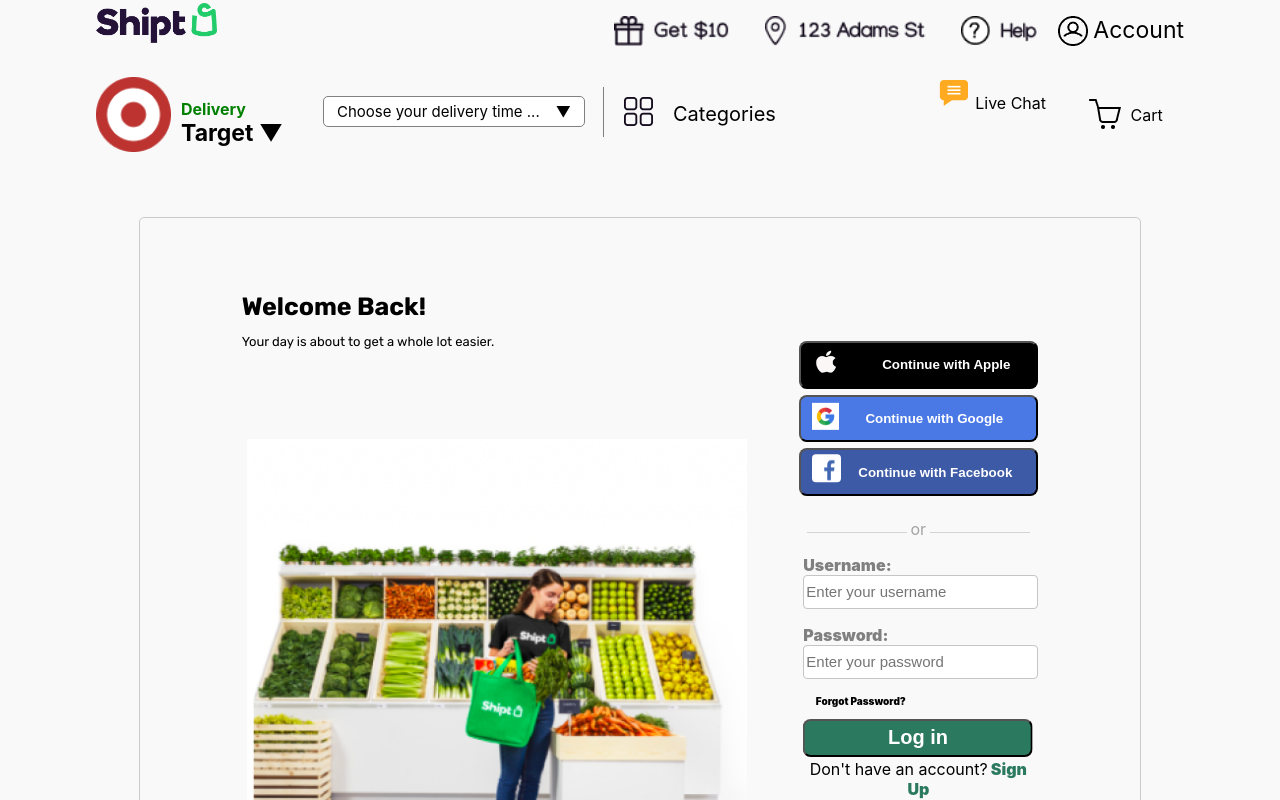
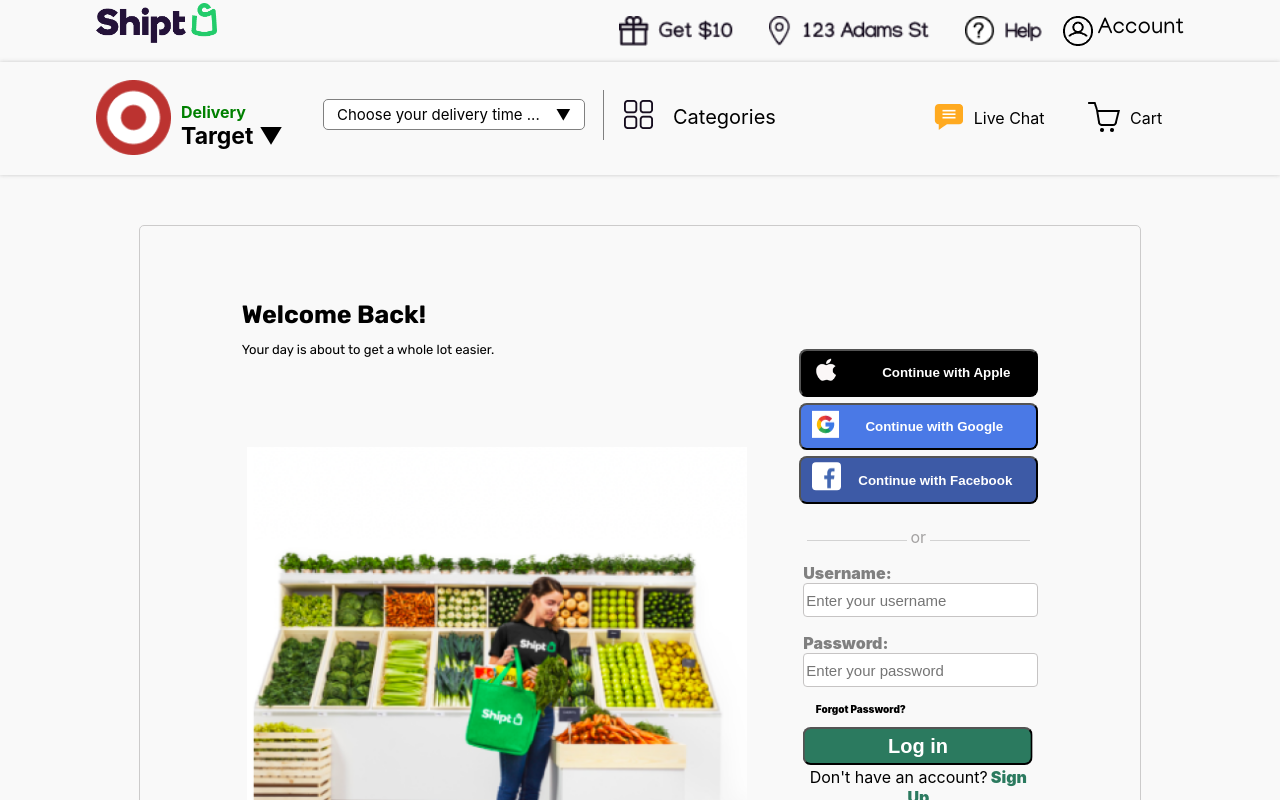
Before and after one commit to IdiaAmeen/Shipt, a React (Create React App) app in the folder client/: page /sign-in in a window 1280 px wide. Shown: the top 800 px of the page. Built offline with nearby package versions, Linux system fonts and the light colour scheme; no server answers.

Commit message:
nav fixed

```diff
--- a/client/src/components/shared/Nav.css
+++ b/client/src/components/shared/Nav.css
@@ -1,3 +1,4 @@
+
 .nav-container {
   margin: 0 auto;
   width: 85%;
@@ -59,6 +60,7 @@
 
 .nav-services-icons-desktop {
   display: none;
+
 }
 
 .nav-services-icons {
@@ -90,10 +92,10 @@
   margin-bottom: 0;
 }
 
-.nav-services-box-shadow {
-  box-shadow: 0px 0px 4px 0px rgba(186, 186, 186, 0.8);
+.nav-services-box-shadow{
+  box-shadow: 0px 0px 4px 0px rgba(186,186,186,.8);
   padding-top: 3px;
-  padding-bottom: 0.09px;
+  padding-bottom: .09px;
   height: 105px;
 }
 
@@ -105,7 +107,7 @@
 .nav-categories-desktop-container {
   display: flex;
 }
-.nav-categories-desktop-container > p {
+.nav-categories-desktop-container  > p {
   margin-top: 25px;
   font-size: 20px;
 }
@@ -126,6 +128,7 @@
   margin-right: 10px;
 }
 
+
 .nav-services-container {
   margin: 15px auto;
   display: flex;
@@ -141,24 +144,25 @@
 }
 
 @media (max-width: 764px) {
-  .nav-services-box-shadow {
-    height: 75px;
-  }
+.nav-services-box-shadow{
+  height: 75px;
 }
+}
+@media (min-width: 985px) {
 
-/* @media (min-width: 766px) {
-
-
-  } */
+.nav-delivery-time-container {
+  display: block;
+}
+}
 
 @media (min-width: 765px) {
   .nav-account-icon {
     display: none;
   }
-  .nav-services-box-shadow {
-    box-shadow: 0px 0px 4px 0px rgba(186, 186, 186, 0.8);
+  .nav-services-box-shadow{
+    box-shadow: 0px 0px 4px 0px rgba(186,186,186,.8);
     padding-top: 3px;
-    padding-bottom: 0.09px;
+    padding-bottom: .09px;
     height: 110px;
   }
   .desktop-nav-container {
@@ -179,27 +183,27 @@
   .desktop-nav-account-span {
     margin-top: 5px;
     padding-left: 5px;
+
+font-family: 'Manjari', sans-serif;
     font-size: 23px;
   }
   .desktop-nav-container:hover {
-    text-decoration: underline;
+    text-decoration: underline
   }
   .nav-question-mark {
     display: none;
   }
   .nav-services-icons-desktop {
-    display: flex;
+
     border: none;
     background-color: transparent;
     display: flex;
     justify-content: space-around;
     min-width: 25%;
-    height: 75px;
+    height: 75px
   }
   .nav-services-icons {
     display: none;
   }
-  .nav-delivery-time-container {
-    display: block;
-  }
+
 }
--- a/client/src/components/shared/Nav.js
+++ b/client/src/components/shared/Nav.js
@@ -4,7 +4,7 @@
 import AccountMenu from "../AccountMenu/AccountMenu";
 import HelpIcon from "../../Assets/help-icon.svg";
 import LiveChat from "../LiveChat";
-import DeliveryTime from "../DeliveryTime";
+import DeliveryTime from "../DeliveryTime"
 
 export default function Nav(props) {
   const [showMenu, setShowMenu] = useState(false);
@@ -24,33 +24,24 @@
               <img
                 className="nav-shipt-logo"
                 src="/Images/brand-elements.png"
-                alt="Shipt logo"
-
               ></img>
             </Link>
             <div className="nav-links-container">
               <img
                 className="desktop-nav-account-icon"
                 src="/Images/Group 81.png"
-                alt="gift get $10"
-
               />
               <img
                 className="desktop-nav-account-icon"
                 src="/Images/Group 82.png"
-                alt="address"
-
               />
               <img
                 className="desktop-nav-account-icon"
                 src="/Images/Group 84.png"
-                alt="Help"
-
               />
               <Link className="nav-question-mark" to="/">
                 <img src={HelpIcon} className="nav-help-icon" />
               </Link>
-
               <div className="mobile-menu">
                 <Link
                   className="nav-account-icon"
@@ -59,14 +50,10 @@
                   <img
                     src="/Images/account-icon@2x.png"
                     className="nav-account-icon"
-                    alt="account"
                   />
                 </Link>
-                <div className="drop-down">
-                  {showMenu && <AccountMenu user={props.user} />}
+                <div className="drop-down">{showMenu && <AccountMenu />}</div>
               </div>
-              </div>
-
               <Link
                 to="/products/shopping-list"
                 className="desktop-nav-container"
@@ -74,8 +61,6 @@
                 <img
                   className="desktop-nav-account-icon"
                   src="/Images/account-icon@2x.png"
-                  alt="account"
-
                 />
                 <div>
                   {props.user ? (
@@ -89,12 +74,12 @@
                         <span className="desktop-nav-account-span">Account</span>
                       </>
                     )}
-
                 </div>
               </Link>
             </div>
           </div>
         </div>
+        <div className="nav-services-box-shadow">
           <div className="nav-services-container">
             <div className="nav-services-icons">
               <Link to="">
@@ -121,7 +106,6 @@
                 <p>Categories</p>
               </div>
             </div>
-
             <div className="nav-services-icons">
               <button
                 className="nav-services-icons"
@@ -129,19 +113,18 @@
               >
                 <img src="/images/1381552 2.png" className="nav-services-icons" />
               </button>
-
               <Link to="">
                 <img src="/images/Shopping Cart.png"></img>
               </Link>
             </div>
             <div className="nav-services-icons-desktop">
               <div className="nav-services-icons-container">
-              <button
-                className="nav-services-icons-desktop"
+                <Link
+                  className="cart-icon-desktop"
                   onClick={() => setIsDisplay(!isDisplay)}
                 >
                   <img src="/images/1381552 2.png" />
-              </button>
+                </Link>
                 <p>Live Chat</p>
               </div>
               <div className="nav-services-icons-container">
@@ -153,6 +136,7 @@
             </div>
           </div>
         </div>
+      </div>
     );
   }
 }
```
Lines whose indentation alone changed are shown as unchanged.
